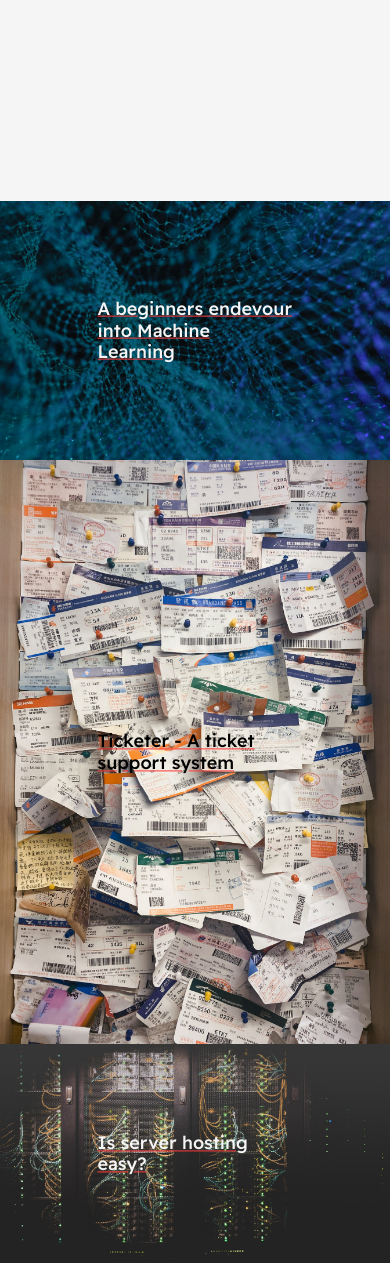
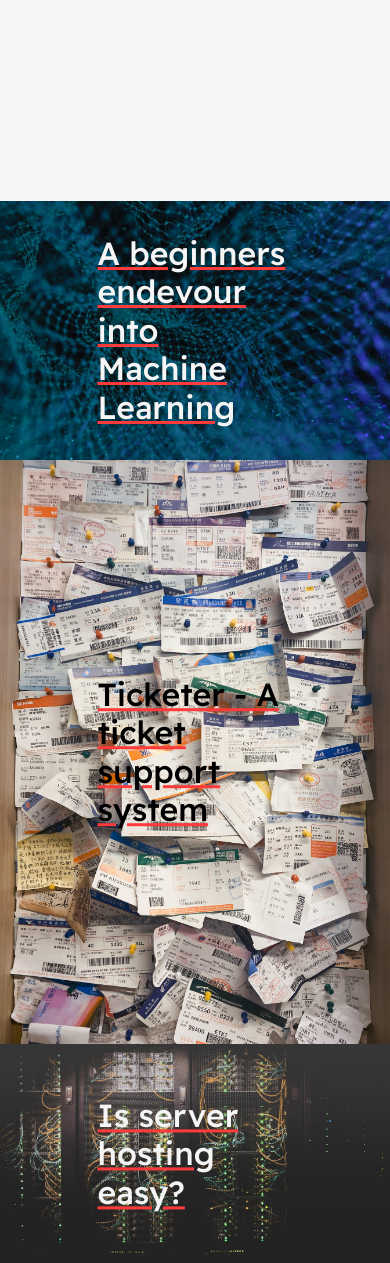
Before and after one commit to Joonsey/personal-website, a Django app: page / in a window 390 px wide. Shown: the part 4465-5728 px from the top of the page. Run offline with Django 3.2, Linux system fonts and the light colour scheme; some libraries are stand-ins or nearby versions; some web fonts are replaced.

Commit message:
Update style.css

```diff
--- a/blog/static/portfolio/style.css
+++ b/blog/static/portfolio/style.css
@@ -194,7 +194,7 @@ nav {
     }
 
     .work-content h1 {
-        font-size: 18px;
+        font-size: 32px;
     }
 
 }
```
